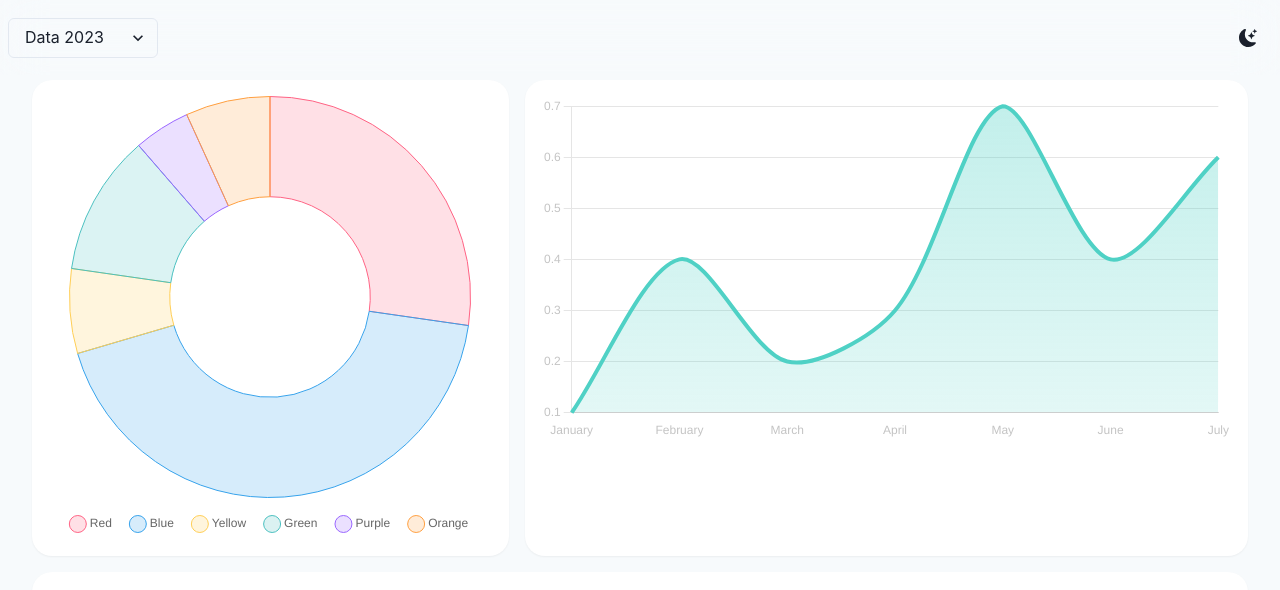
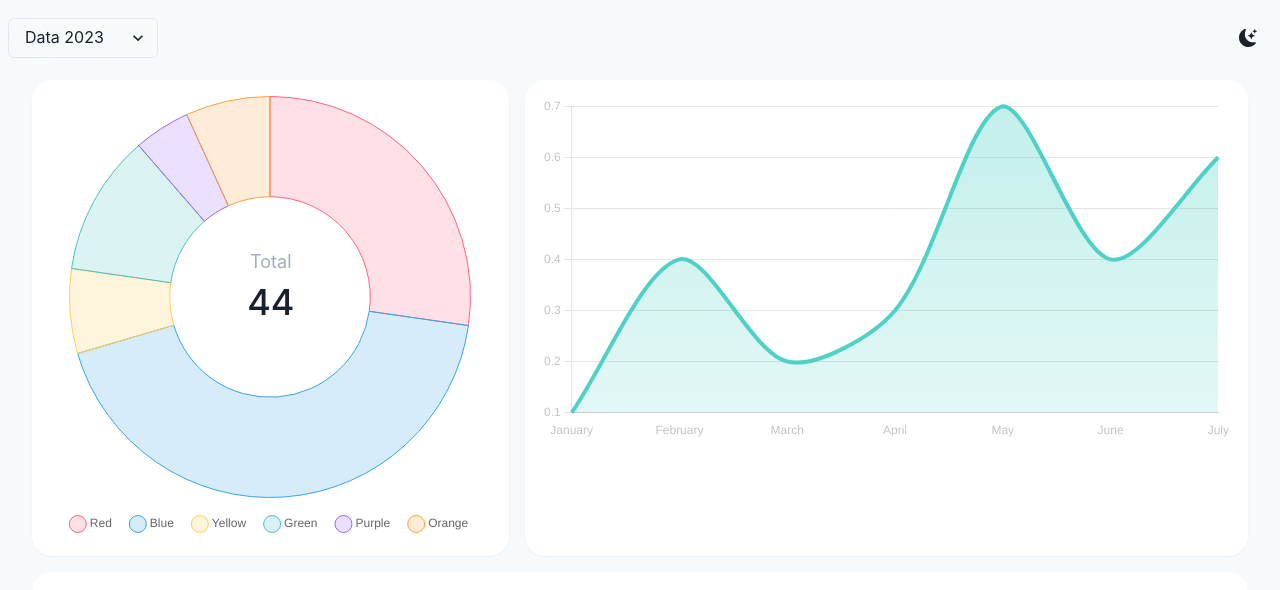
Before and after one commit to radenlarko/Chart-Test, a Next.js app: page / in a window 1280 px wide. Shown: the top 590 px of the page. Built offline with nearby package versions, Linux system fonts and the light colour scheme.

Commit message:
update Doughnut Chart

```diff
--- a/components/DonutChart.tsx
+++ b/components/DonutChart.tsx
@@ -1,4 +1,10 @@
-import React, { useCallback, useEffect, useMemo, useState } from "react";
+import React, {
+  useCallback,
+  useEffect,
+  useMemo,
+  useRef,
+  useState,
+} from "react";
 import {
   Chart as ChartJS,
   ArcElement,
@@ -12,6 +18,7 @@ import { Doughnut } from "react-chartjs-2";
 import { mySum } from "@/utils/myFunction";
 import { myNumberFormat } from "@/utils/myFormat";
 import { Box, Flex, Text, useColorModeValue } from "@chakra-ui/react";
+import { ChartJSOrUndefined } from "react-chartjs-2/dist/types";
 
 ChartJS.register(ArcElement, Tooltip, Legend);
 
@@ -47,6 +54,9 @@ const DonutChart = () => {
     label: "",
     value: 0,
   });
+
+  const chartRef =
+    useRef<ChartJSOrUndefined<"doughnut", number[], unknown>>(null);
 
   const data = useMemo<ChartData<"doughnut">>(() => {
     const labelList = dataChart.map((item) => item.label);
@@ -164,28 +174,38 @@ const DonutChart = () => {
     });
   }, []);
 
+  const charWidth = chartRef.current?.width || 0;
+
   return (
     <Box position="relative">
-      <Doughnut data={data} options={options} />
+      <Doughnut ref={chartRef} data={data} options={options} />
       <Flex
         position="absolute"
-        top={0}
+        top={charWidth / 4}
+        right={charWidth / 3.25}
         direction="column"
         alignItems="center"
         justifyContent="center"
-        w={"full"}
-        h={"full"}
-        zIndex={-1}
+        w={charWidth / 2.6}
+        h={charWidth / 2.6}
+        borderRadius="full"
       >
-        <Box textAlign="center" mt={{ base: -20, md: -14 }}>
+        <Box textAlign="center" mt={{ base: -20, md: -2 }}>
           <Text
+            title={dataCenter.label}
             color={useColorModeValue("gray.400", "gray.500")}
             fontSize={{ base: "md", md: "lg" }}
+            noOfLines={1}
           >
             {dataCenter.label}
           </Text>
-          <Text fontSize={{ base: "2xl", md: "4xl" }} fontWeight={500}>
-            {dataCenter.value}
+          <Text
+            title={myNumberFormat(dataCenter.value)}
+            fontSize={{ base: "2xl", md: "4xl" }}
+            fontWeight={500}
+            noOfLines={1}
+          >
+            {myNumberFormat(dataCenter.value)}
           </Text>
         </Box>
       </Flex>
```
